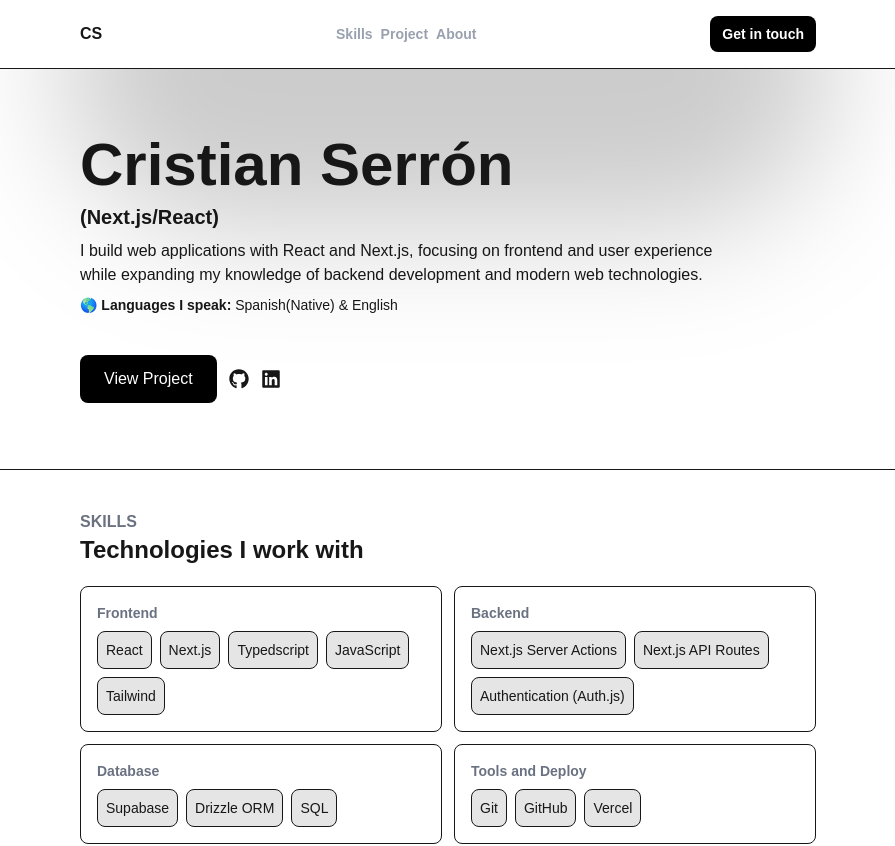
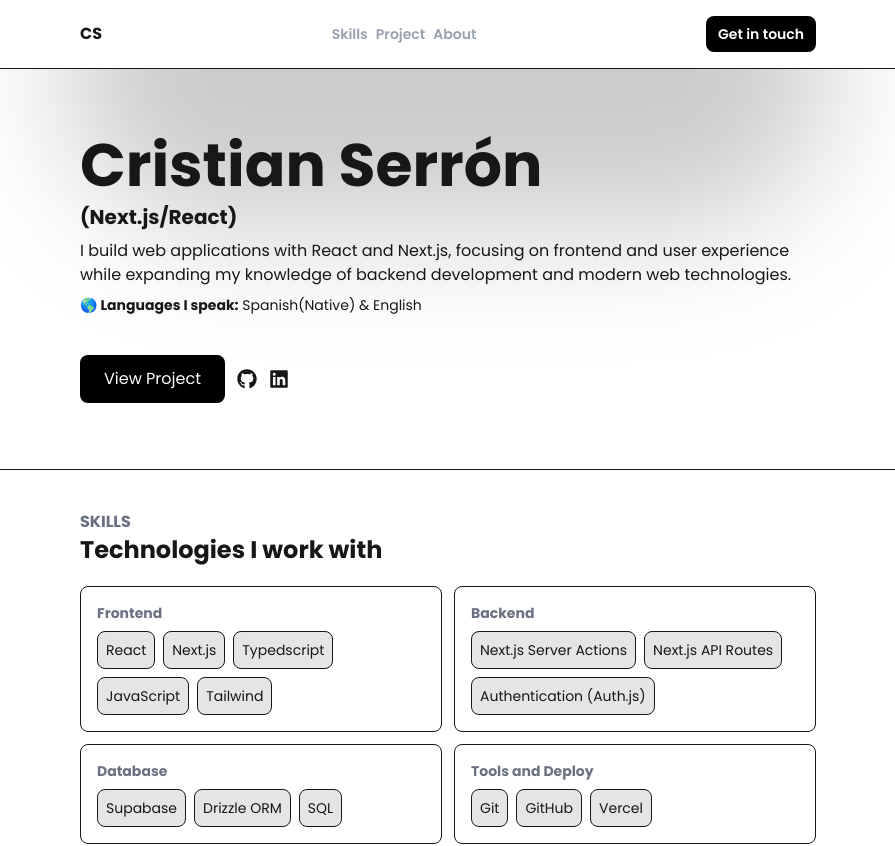
Before and after one commit to Cristian-Ser/portfolio, a Next.js app: page / in a window 1280 px wide. Shown: the top 846 px of the page, without its empty margins (192-1087 px from the left). Built offline with nearby package versions, Linux system fonts and the light colour scheme.

Commit message:
Changed font

```diff
--- a/app/globals.css
+++ b/app/globals.css
@@ -10,8 +10,6 @@
   --color-background: var(--background);
   --color-foreground: var(--foreground);
   --color-accent: var(--accent);
-  --font-sans: var(--font-geist-sans);
-  --font-mono: var(--font-geist-mono);
 }
 
 @media (prefers-color-scheme: dark) {
@@ -25,5 +23,5 @@
 body {
   background: var(--background);
   color: var(--foreground);
-  font-family: Arial, Helvetica, sans-serif;
+  font-family: var(--font-poppins), Arial, Helvetica, sans-serif;
 }
--- a/app/layout.tsx
+++ b/app/layout.tsx
@@ -1,16 +1,13 @@
 import type { Metadata } from "next";
-import { Geist, Geist_Mono } from "next/font/google";
+import { Poppins } from "next/font/google";
 import "./globals.css";
 
-const geistSans = Geist({
-  variable: "--font-geist-sans",
-  subsets: ["latin"],
-});
-
-const geistMono = Geist_Mono({
-  variable: "--font-geist-mono",
-  subsets: ["latin"],
-});
+const poppins = Poppins({
+  subsets: ['latin'],
+  weight: ['400', '500', '600', '700'],
+  display: 'swap',
+  variable: '--font-poppins'
+})
 
 export const metadata: Metadata = {
   title: "CS-portfolio",
@@ -25,7 +22,7 @@
   return (
     <html
       lang="en"
-      className={`${geistSans.variable} ${geistMono.variable} h-full antialiased`}
+      className={`${poppins.className} h-full antialiased`}
     >
       <body className="min-h-full flex flex-col">{children}</body>
     </html>
```
